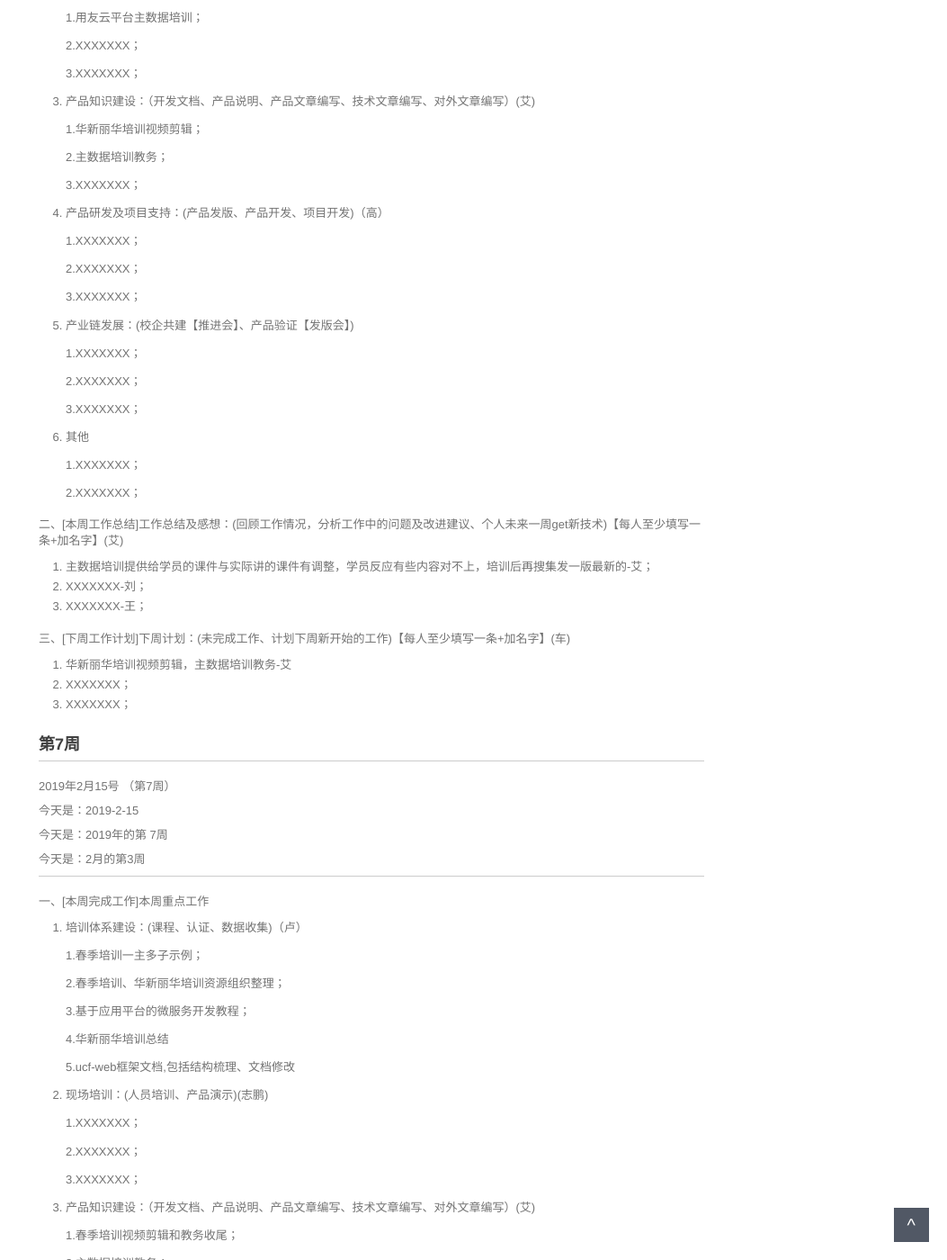
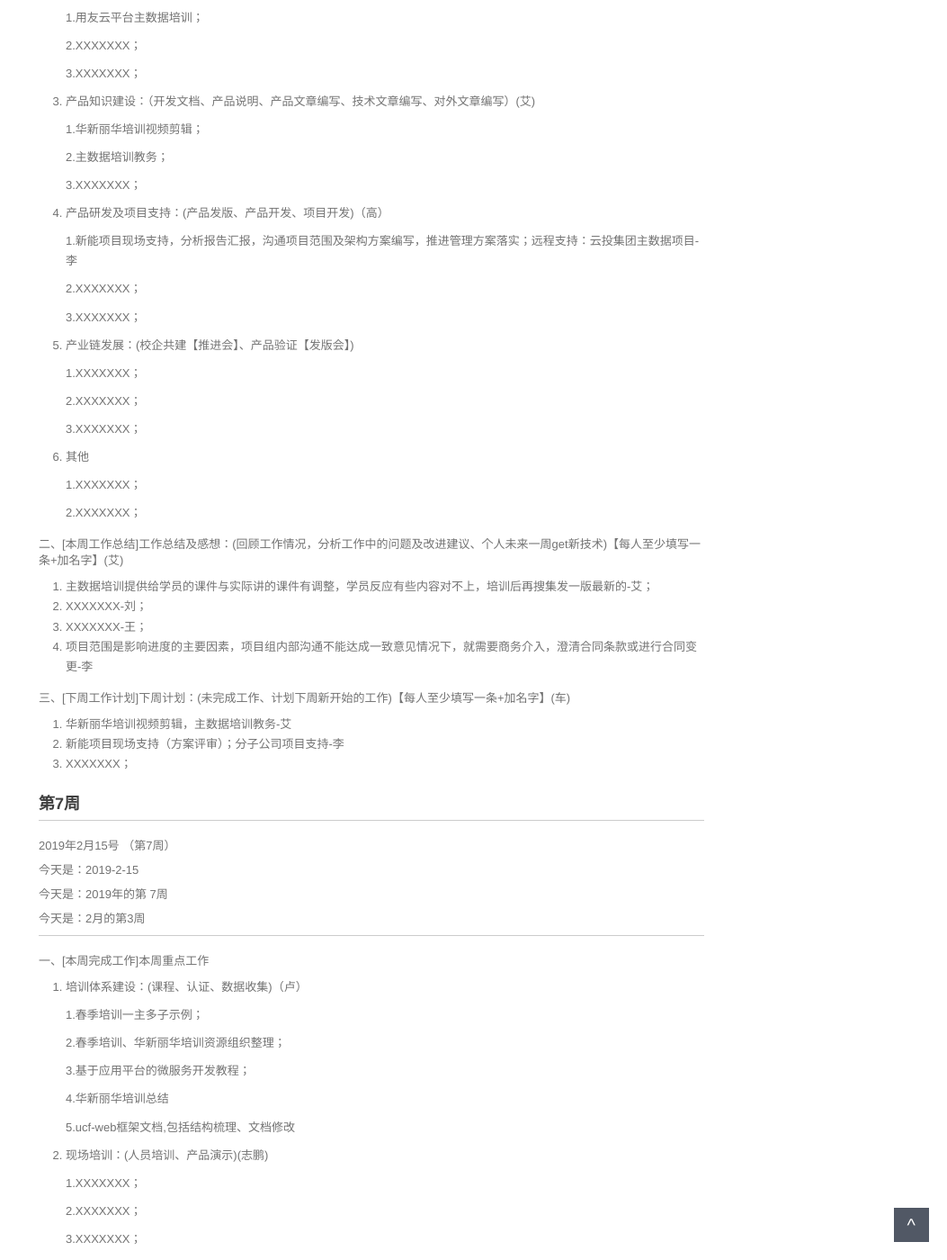
Before and after one commit to walllFlower/blog, a Jekyll site: the page built from _posts/2018-07-17-day_report_cxz.md, in a window 1280 px wide and 1400 px high, scrolled down 683 px. Shown: the whole window at 90% size, without its empty margins (227-1280 px from the left). Built offline with Jekyll 4.4.1, drawn with Linux system fonts in a browser that asks for light colours; comment, search, counter and statistics services are not loaded.

Commit message:
Update 2018-07-17-day_report_cxz.md
add by lh

```diff
--- a/_posts/2018-07-17-day_report_cxz.md
+++ b/_posts/2018-07-17-day_report_cxz.md
@@ -49,7 +49,7 @@ categories: 技术运营工作周报
 
 4. 产品研发及项目支持：(产品发版、产品开发、项目开发)（高）
 
-    1.XXXXXXX；
+    1.新能项目现场支持，分析报告汇报，沟通项目范围及架构方案编写，推进管理方案落实；远程支持：云投集团主数据项目-李
 
     2.XXXXXXX；
 
@@ -74,11 +74,12 @@ categories: 技术运营工作周报
 1. 主数据培训提供给学员的课件与实际讲的课件有调整，学员反应有些内容对不上，培训后再搜集发一版最新的-艾；
 2. XXXXXXX-刘；
 3. XXXXXXX-王；
+4. 项目范围是影响进度的主要因素，项目组内部沟通不能达成一致意见情况下，就需要商务介入，澄清合同条款或进行合同变更-李
 
 三、[下周工作计划]下周计划：(未完成工作、计划下周新开始的工作)【每人至少填写一条+加名字】(车)
 
 1. 华新丽华培训视频剪辑，主数据培训教务-艾
-2. XXXXXXX；
+2. 新能项目现场支持（方案评审）；分子公司项目支持-李
 3. XXXXXXX；
 
 ###  第7周
```
